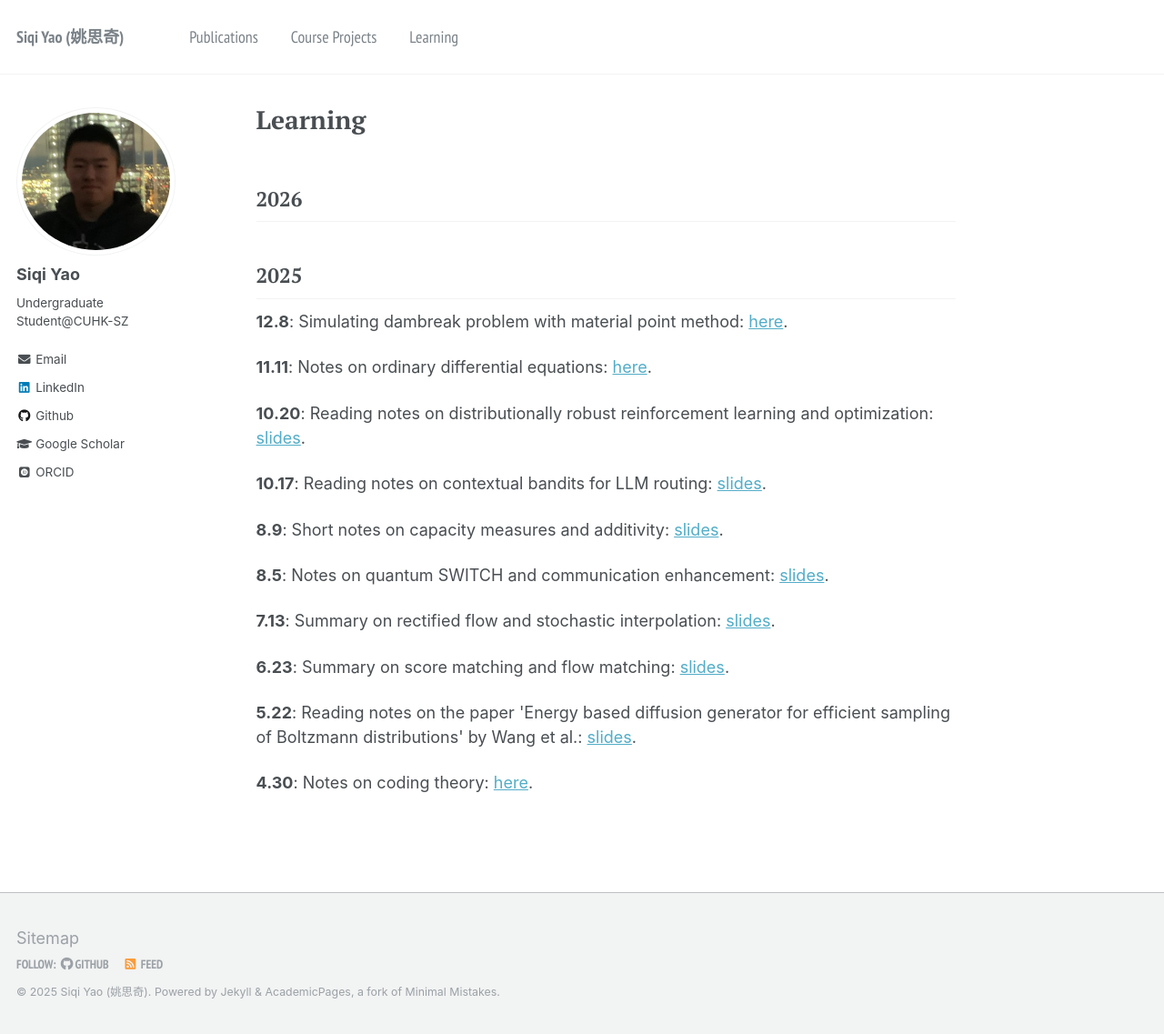
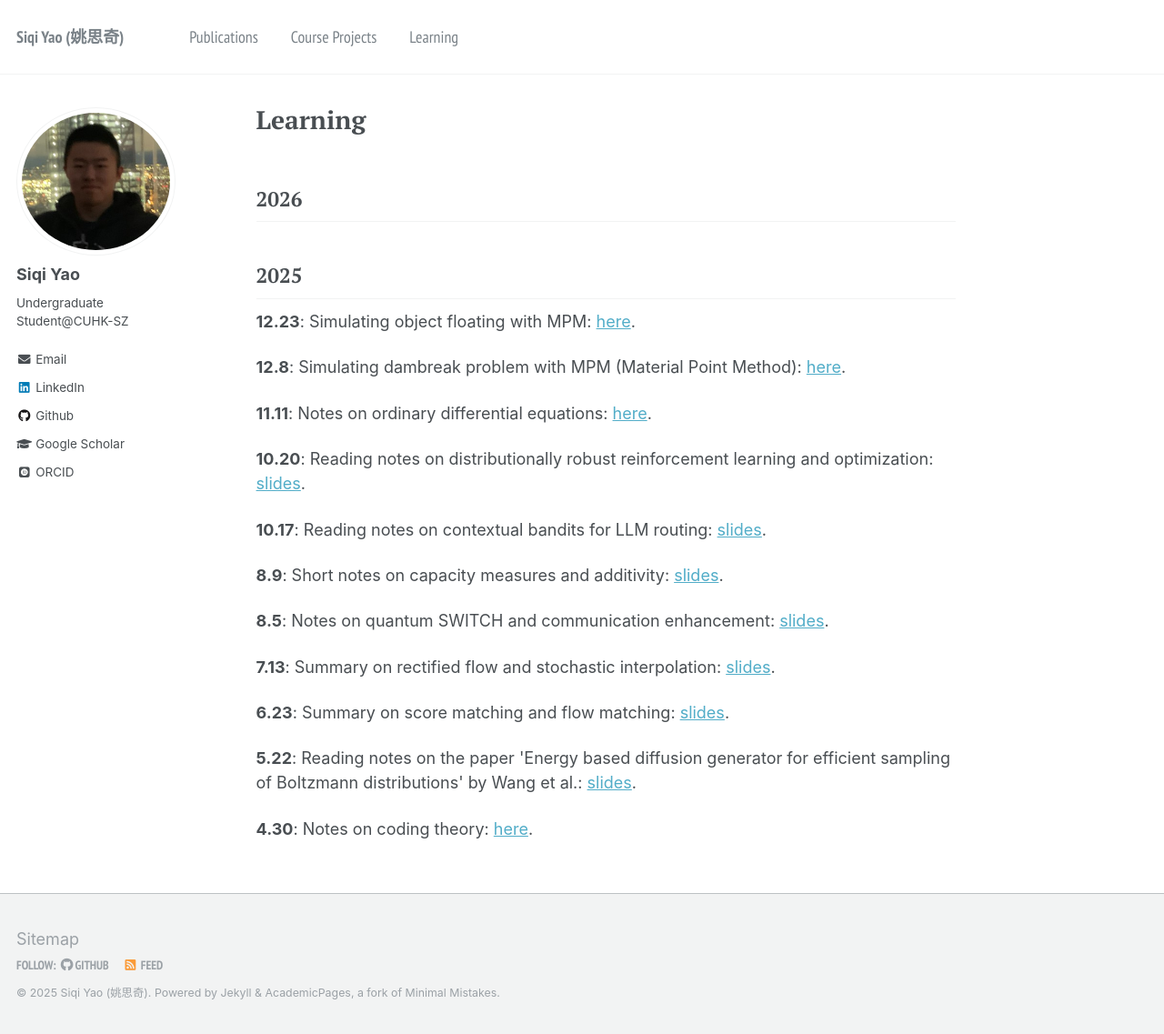
Before and after one commit to YaoSiqi2003/YaoSiqi2003.github.io, a Jekyll site: the page built from _pages/learning.md, in a window 1280 px wide and 1137 px high. Shown: the whole window at 91% size. Built offline with Jekyll 4.4.1, drawn with Linux system fonts in a browser that asks for light colours; some web fonts are replaced.

Commit message:
Add link

```diff
--- a/_pages/learning.md
+++ b/_pages/learning.md
@@ -20,9 +20,10 @@ author_profile: true
 
 
 
+<p><strong>12.23</strong>: Simulating object floating with MPM: <a href="https://github.com/YaoSiqi2003/MPM-Object-Float">here</a>.</p>
 
 
-<p><strong>12.8</strong>: Simulating dambreak problem with material point method: <a href="https://github.com/YaoSiqi2003/MPM-Dambreak">here</a>.</p>
+<p><strong>12.8</strong>: Simulating dambreak problem with MPM (Material Point Method): <a href="https://github.com/YaoSiqi2003/MPM-Dambreak">here</a>.</p>
 
 <p><strong>11.11</strong>: Notes on ordinary differential equations: <a href="/notes/ODE Notes (I).pdf">here</a>.</p>
 
```
